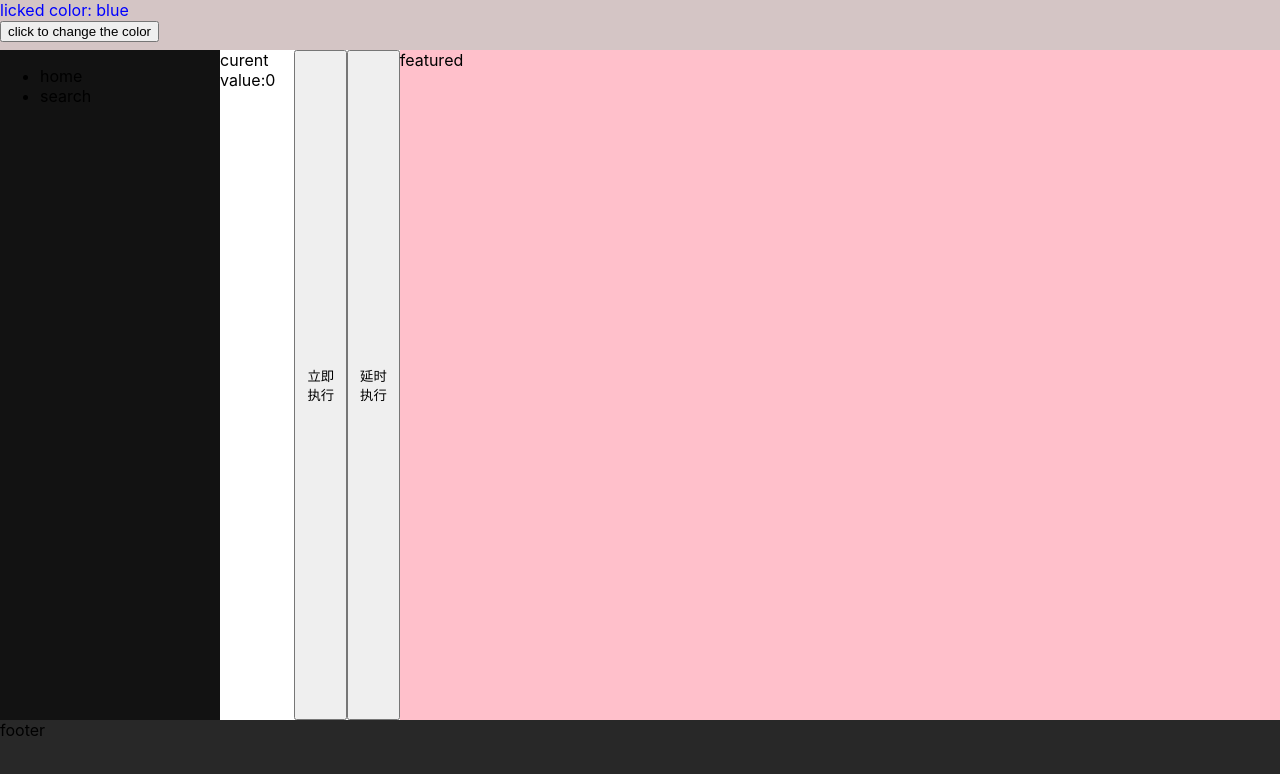
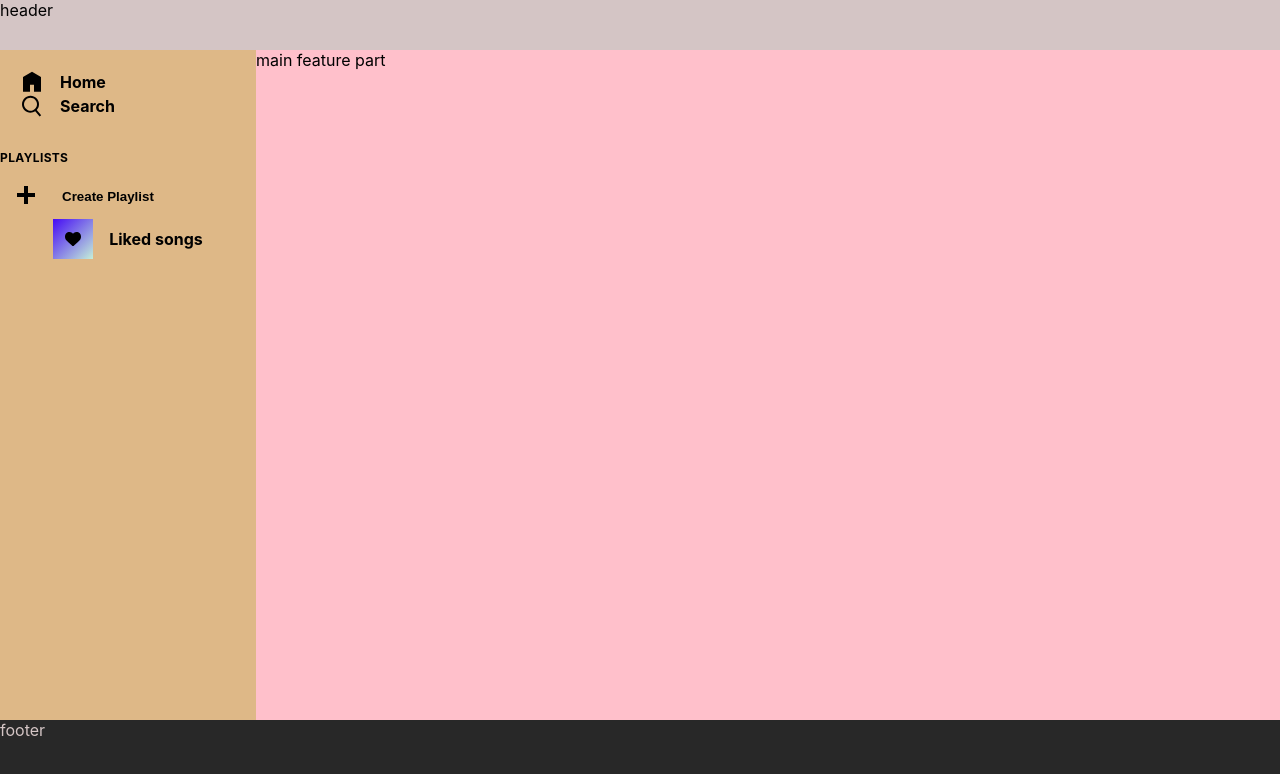
Before and after one commit to qingchen555/react, a React (Create React App) app: page / in a window 1280 px wide. Shown: the top 774 px of the page. Built offline with nearby package versions, Linux system fonts and the light colour scheme.

Commit message:
update the style of side bar part

```diff
--- a/src/App.css
+++ b/src/App.css
@@ -14,7 +14,86 @@
 
     .sidebar {
       width: 25%;
-      background-color: #121212;
+      background-color: burlywood;
+      .nav-wrap {
+        margin: 20px 20px;
+        .nav-link {
+          display: flex;
+          flex-direction: row;
+          color: var(--main-text);
+          align-items: center;
+
+          font-weight: bold;
+          transition: all 0.3s;
+          border-radius: 4px;
+
+          .nav-icon {
+            margin-right: 16px;
+            height: 24px;
+          }
+        }
+      }
+
+      .palylist-wrap {
+        margin-top: 24px;
+        flex: 1;
+        display: flex;
+        flex-direction: column;
+        overflow: hidden;
+        min-height: 234px;
+        .play-title {
+          font-size: 12px;
+          font-weight: 700;
+          line-height: 16px;
+          letter-spacing: 0.03em;
+          text-transform: uppercase;
+          padding: 0 var(--side-bar-margin) 12px var(--side-bar-margin);
+        }
+
+        .playlist-icon {
+          margin-right: 16px;
+        }
+
+        .featured-playlists {
+          .create-button {
+            border: none;
+            background: transparent;
+            /* padding: 5px var(--side-bar-margin); */
+            display: flex;
+            align-items: center;
+            width: 100%;
+            color: var(--main-text);
+            cursor: pointer;
+            transition: all 0.4s;
+          }
+
+          .featured-label {
+            font-weight: 700;
+            line-height: 16px;
+          }
+
+          .featured-item {
+            transition: all 0.4s;
+            display: flex;
+            justify-content: center;
+            align-items: center;
+          }
+
+          .featured-item-link {
+            opacity: 0.7;
+            display: flex;
+            align-items: center;
+            padding: 5px var(--side-bar-margin);
+            color: #fff;
+            text-decoration: none;
+            transition: all 0.4s;
+          }
+
+          .featured-item:hover > .featured-item-link {
+            opacity: 1;
+          }
+        }
+      }
     }
 
     .featured {
@@ -27,5 +106,6 @@
     background-color: #282828;
     /* margin-top: auto; */
     height: 80px;
+    color: #d4c5c5;
   }
 }
--- a/src/App.js
+++ b/src/App.js
@@ -7,6 +7,9 @@ import NavList from './components/siderBar-component/NavList.js'
 import { MessageContext } from './utilties/context.js'
 import Footer from './components/footer-components/Footer.js'
 import Featured from './components/featured-components/Featured.js'
+import Icon from './components/icons/index.js'
+import FeaturedPlaylist from './components/siderBar-component/FeaturedPlayList.js'
+import FeaturedItem from './components/siderBar-component/FeaturedItem.js'
 
 function App() {
   const [color, setColor] = useState('blue')
@@ -19,20 +22,32 @@ function App() {
     <div className="app-wrap">
       {/* <MessageContext.Provider value={}> */}
       {/* 上下栏固定，中间可以显示虚拟滚动 */}
-      <div className="head-container">
-        <div style={{ color: color }}>licked color: {color}</div>
-        <button onClick={onSwitchColor}>click to change the color</button>
-        {/* <UserPage /> */}
-      </div>
+      <div className="head-container">header</div>
       <main className="main-container">
         <SideBar>
-          <ul>
-            <li>home</li>
-            <li>search</li>
-          </ul>
+          <div className="nav-wrap">
+            <div className="nav-link">
+              <div className="nav-icon">
+                <Icon name={'Home'} />
+              </div>
+              <span>Home</span>
+            </div>
+            <div className="nav-link">
+              <div className="nav-icon">
+                <Icon name={'Search'} />
+              </div>
+              <span>Search</span>
+            </div>
+          </div>
+          <div className="palylist-wrap">
+            <h1 className="play-title">playlists</h1>
+            <FeaturedPlaylist>
+              <FeaturedItem></FeaturedItem>
+            </FeaturedPlaylist>
+          </div>
         </SideBar>
         <Featured>
-          <div>featured</div>
+          <div>main feature part</div>
         </Featured>
       </main>
 
--- a/src/components/featured-components/Featured.js
+++ b/src/components/featured-components/Featured.js
@@ -3,7 +3,6 @@ import CalculateNumber from './calculated-number'
 function Featured({ children }) {
   return (
     <>
-      <CalculateNumber />
       <div className="featured">{children}</div>
     </>
   )
--- /dev/null
+++ b/src/components/icons/create.js
@@ -0,0 +1,21 @@
+import React from 'react'
+
+const style = {
+  padding: '4px',
+  width: '32px',
+  height: '32px',
+}
+
+const Create = (props) => {
+  return (
+    <svg
+      viewBox="0 0 36 36"
+      xmlns="http://www.w3.org/2000/svg"
+      style={style}
+      shapeRendering="crispEdges"
+    >
+      <path fill="black" d="m28 20h-8v8h-4v-8h-8v-4h8v-8h4v8h8v4z" />
+    </svg>
+  )
+}
+export default Create
--- /dev/null
+++ b/src/components/icons/home.js
@@ -0,0 +1,18 @@
+import React from 'react'
+
+const Home = (props) => {
+  return (
+    <svg
+      width="24"
+      height="24"
+      viewBox="0 0 512 512"
+      xmlns="http://www.w3.org/2000/svg"
+    >
+      <path
+        fill="currentColor"
+        d="M448 463.746h-149.333v-149.333h-85.334v149.333h-149.333v-315.428l192-111.746 192 110.984v316.19z"
+      />
+    </svg>
+  )
+}
+export default Home
--- /dev/null
+++ b/src/components/icons/index.js
@@ -0,0 +1,19 @@
+import Home from './home'
+import Search from './search'
+import Like from './like'
+import Create from './create'
+
+export default function Icon(props) {
+  switch (props.name) {
+    case 'Home':
+      return <Home />
+    case 'Search':
+      return <Search />
+    case 'Like':
+      return <Like />
+    case 'Create':
+      return <Create />
+    default:
+      return null
+  }
+}
--- /dev/null
+++ b/src/components/icons/like.js
@@ -0,0 +1,30 @@
+import React from 'react'
+const style = {
+  background: 'linear-gradient(135deg,#450af5,#c4efd9)',
+  width: '32px',
+  height: '32px',
+  padding: '4px',
+  display: 'flex',
+  alignItems: 'center',
+  justifyContent: 'center',
+  margin: '0',
+}
+
+const Like = (props) => {
+  return (
+    <div className="heart-wrapper" style={style}>
+      <svg
+        xmlns="http://www.w3.org/2000/svg"
+        width="16px"
+        height="16px"
+        viewBox="0 -28 512 512"
+      >
+        <path
+          fill="currentColor"
+          d="m471.382812 44.578125c-26.503906-28.746094-62.871093-44.578125-102.410156-44.578125-29.554687 0-56.621094 9.34375-80.449218 27.769531-12.023438 9.300781-22.917969 20.679688-32.523438 33.960938-9.601562-13.277344-20.5-24.660157-32.527344-33.960938-23.824218-18.425781-50.890625-27.769531-80.445312-27.769531-39.539063 0-75.910156 15.832031-102.414063 44.578125-26.1875 28.410156-40.613281 67.222656-40.613281 109.292969 0 43.300781 16.136719 82.9375 50.78125 124.742187 30.992188 37.394531 75.535156 75.355469 127.117188 119.3125 17.613281 15.011719 37.578124 32.027344 58.308593 50.152344 5.476563 4.796875 12.503907 7.4375 19.792969 7.4375 7.285156 0 14.316406-2.640625 19.785156-7.429687 20.730469-18.128907 40.707032-35.152344 58.328125-50.171876 51.574219-43.949218 96.117188-81.90625 127.109375-119.304687 34.644532-41.800781 50.777344-81.4375 50.777344-124.742187 0-42.066407-14.425781-80.878907-40.617188-109.289063zm0 0"
+        />
+      </svg>
+    </div>
+  )
+}
+export default Like
--- /dev/null
+++ b/src/components/icons/search.js
@@ -0,0 +1,18 @@
+import React from 'react'
+
+const Search = (props) => {
+  return (
+    <svg
+      width="24"
+      height="24"
+      viewBox="0 0 512 512"
+      xmlns="http://www.w3.org/2000/svg"
+    >
+      <path
+        fill="currentColor"
+        d="M357.079 341.334l94.476 110.73-32.508 27.683-94.222-110.476q-45.714 30.476-100.826 30.476-36.826 0-70.476-14.349t-57.905-38.603-38.603-57.905-14.349-70.476 14.349-70.476 38.603-57.905 57.905-38.603 70.476-14.349 70.476 14.349 57.905 38.603 38.603 57.905 14.349 70.476q0 23.365-5.841 45.714t-16.635 41.651-25.778 35.555zM224 357.079q28.19 0 53.841-11.048t44.19-29.587 29.587-44.19 11.048-53.841-11.048-53.841-29.587-44.191-44.19-29.587-53.841-11.047-53.841 11.047-44.191 29.588-29.587 44.19-11.047 53.841 11.047 53.841 29.588 44.19 44.19 29.587 53.841 11.048z"
+      />
+    </svg>
+  )
+}
+export default Search
--- /dev/null
+++ b/src/components/siderBar-component/CreatePlayList.js
@@ -0,0 +1,26 @@
+import React, { useContext } from 'react'
+import Icon from '../icons'
+
+//Component a little different than all the other nav items
+// because it is a button and doesnt link to anything
+function CreatePlaylist() {
+  //   const setMessage = useContext(MessageContext)
+
+  return (
+    <>
+      <button
+        className="create-button no-outline"
+        data-tip="create"
+        data-for="tooltip"
+        data-event="click"
+      >
+        <div className="playlist-icon">
+          <Icon name="Create" />
+        </div>
+        <span className="featured-label">Create Playlist</span>
+      </button>
+    </>
+  )
+}
+
+export default CreatePlaylist
--- /dev/null
+++ b/src/components/siderBar-component/FeaturedItem.js
@@ -0,0 +1,21 @@
+import React from 'react'
+import Icon from '../icons/index.js'
+
+const FeaturedItem = ({ label, loggedIn }) => {
+  return (
+    <div
+      className="featured-item"
+      style={{ cursor: 'pointer' }}
+      data-tip="list"
+      data-for="tooltip"
+      data-event="click"
+    >
+      <div className="playlist-icon">
+        <Icon name="Like" />
+      </div>
+      <span className="featured-label">Liked songs</span>
+    </div>
+  )
+}
+
+export default FeaturedItem
--- /dev/null
+++ b/src/components/siderBar-component/FeaturedPlayList.js
@@ -0,0 +1,17 @@
+import React from 'react'
+import CreatePLaylist from './CreatePlayList'
+
+//Featured playlist containing 2 main components -
+//  the button to make a new playlist and a featured item (the liked songs playlist)
+function FeaturedPlaylist({ children }) {
+  return (
+    <>
+      <div className="featured-playlists">
+        <CreatePLaylist />
+        {children}
+      </div>
+    </>
+  )
+}
+
+export default FeaturedPlaylist
```
